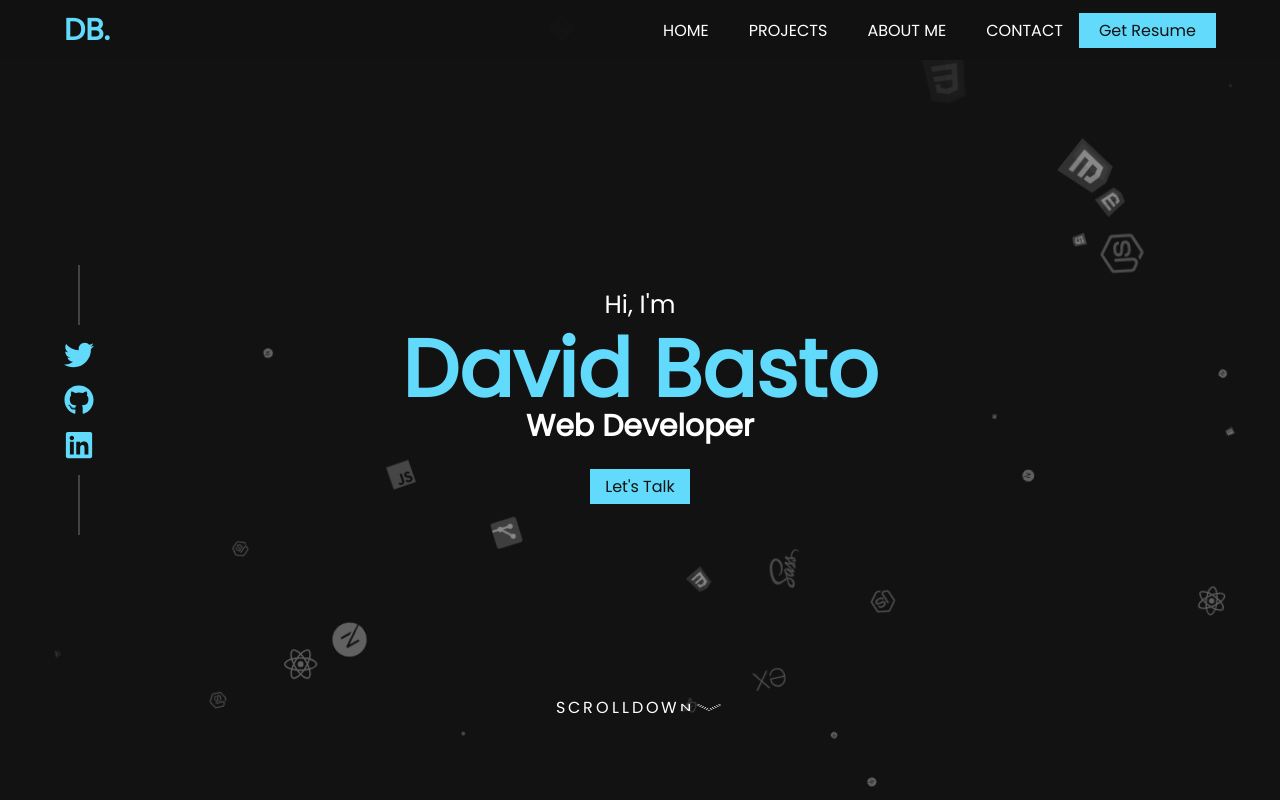
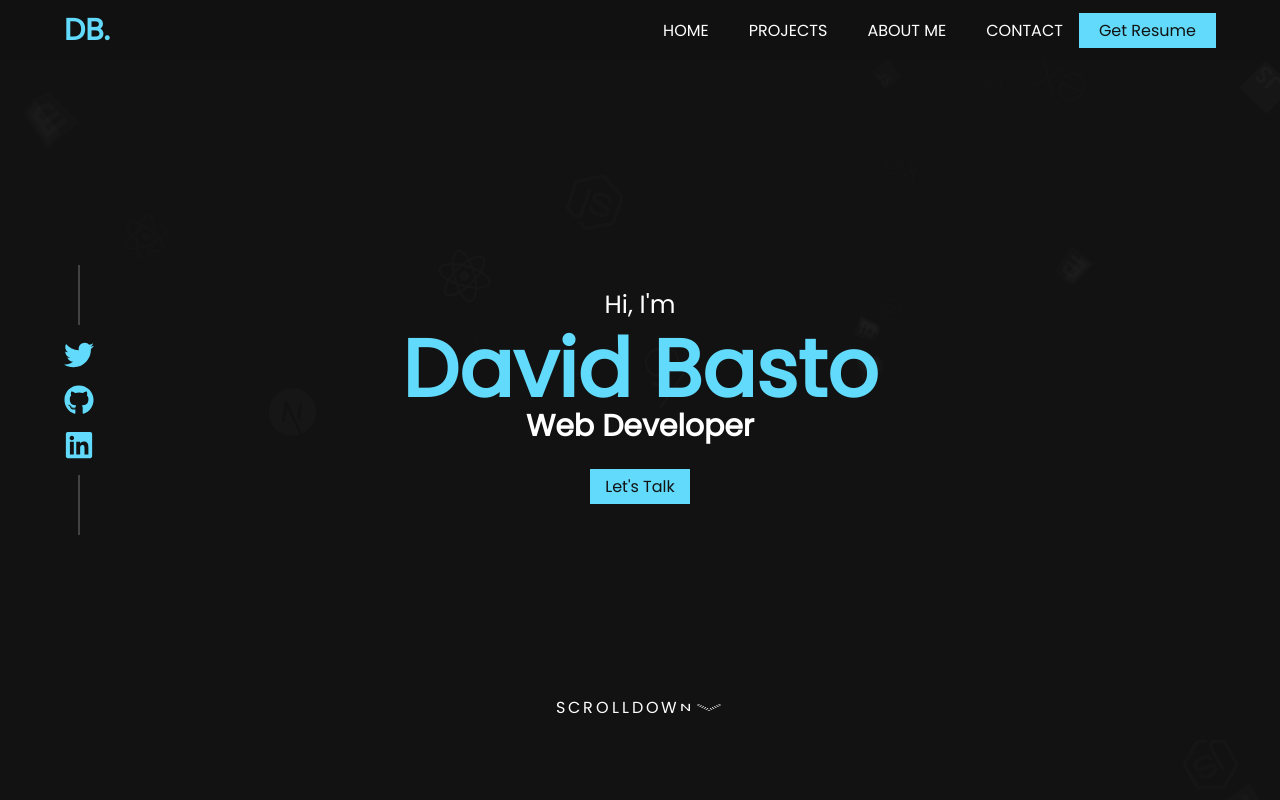
Before and after one commit to david-fb/NextJS-Portfolio, a Next.js app: page / in a window 1280 px wide. Shown: the top 800 px of the page. Built offline with nearby package versions, Linux system fonts and the light colour scheme.

Commit message:
[ADD] implement tsparticles

```diff
--- a/package.json
+++ b/package.json
@@ -15,7 +15,9 @@
     "nodemailer": "^6.7.3",
     "react": "17.0.2",
     "react-dom": "17.0.2",
-    "sass": "^1.49.9"
+    "react-tsparticles": "^2.0.6",
+    "sass": "^1.49.9",
+    "tsparticles": "^2.0.6"
   },
   "devDependencies": {
     "eslint": "8.12.0",
--- a/src/components/Header.jsx
+++ b/src/components/Header.jsx
@@ -1,79 +1,23 @@
-import { useRef, useEffect } from 'react';
 import Image from 'next/image';
 import Link from 'next/link';
 import ResumeButtonDownload from './ResumeButtonDownload';
-import JSIcon from '@assets/icons/js.svg';
-import NextJSIcon from '@assets/icons/nextjs.svg';
-import ReactJsIcon from '@assets/icons/reactjs.svg';
-import Html5Icon from '@assets/icons/html5.svg';
-import Css3Icon from '@assets/icons/css3.svg';
-import NodeJSIcon from '@assets/icons/nodejs.svg';
-import GitIcon from '@assets/icons/git.svg';
-import SassIcon from '@assets/icons/sass.svg';
-import ExpressJSIcon from '@assets/icons/expressjs.svg';
 import { SOCIAL_LINKS } from '@constants/index';
 import ScrollDown from '@components/ScrollDown';
+import ParticlesAnimation from './ParticlesAnimation';
 import styles from '@styles/Header.module.scss';
 
-const images = [JSIcon.src, NextJSIcon.src, ReactJsIcon.src, Html5Icon.src, Css3Icon.src, NodeJSIcon.src, GitIcon.src, SassIcon.src, ExpressJSIcon.src];
-
 export default function Header() {
-  const headerRef = useRef(null);
-  const timeout = useRef(null);
-  const interval = useRef(null);
-
-  useEffect(() => {
-    if (!headerRef.current) return;
-    const createBgImage = () => {
-      let size = Math.random() * 50;
-      const bg = images[Math.floor(Math.random() * images.length)];
-      const square = document.createElement('span');
-      square.style.width = 20 + size + 'px';
-      square.style.height = 20 + size + 'px';
-      square.style.top = Math.random() * innerHeight + 'px';
-      square.style.left = Math.random() * innerWidth + 'px';
-      square.style.backgroundImage = `url(${bg})`;
-      square.style.backgroundRepeat = 'no-repeat';
-      square.style.backgroundPosition = 'center';
-      square.style.backgroundSize = 'contain';
-      square.classList.add(styles['square']);
-      headerRef.current.appendChild(square);
-      timeout.current = setTimeout(() => {
-        square.remove();
-      }, 5000);
-    };
-    const options = {
-      root: null,
-      threshold: 0.1,
-      margin: '0px 0px',
-    };
-    const observer = new IntersectionObserver((entries) => {
-      entries.forEach((entry) => {
-        if (entry.isIntersecting) {
-          interval.current = setInterval(createBgImage, 150);
-        } else {
-          clearInterval(interval.current);
-        }
-      });
-    }, options);
-    observer.observe(headerRef.current);
-
-    return () => {
-      clearInterval(interval.current);
-      clearTimeout(timeout.current);
-      observer.disconnect();
-    };
-  }, [headerRef]);
-
   return (
-    <header ref={headerRef} className={`PageSection ${styles.container}`} id="Header">
+    <header className={`PageSection ${styles.container}`} id="Header">
       <div className={styles.content}>
         <ul className={styles.social}>
           {SOCIAL_LINKS.map((link, index) => (
             <li key={`social-link-${index}`} className={styles.socialItem}>
               <Link href={link.href}>
                 <a href={link.href} target="_blank" rel="noopener noreferrer">
-                  <Image src={link.icon} alt={link.name} layout="fill" />
+                  <figure>
+                    <Image src={link.icon} alt={link.name} layout="fill" />
+                  </figure>
                 </a>
               </Link>
             </li>
@@ -96,6 +40,7 @@ export default function Header() {
         </ul>
         <ScrollDown />
       </div>
+      <ParticlesAnimation />
     </header>
   );
 }
--- /dev/null
+++ b/src/components/ParticlesAnimation.jsx
@@ -0,0 +1,158 @@
+import Particles from 'react-tsparticles';
+import { loadFull } from 'tsparticles';
+import JSIcon from '@assets/icons/js2.svg';
+import NextJSIcon from '@assets/icons/nextjs.svg';
+import ReactJsIcon from '@assets/icons/reactjs.svg';
+import Html5Icon from '@assets/icons/html5.svg';
+import Css3Icon from '@assets/icons/css3.svg';
+import NodeJSIcon from '@assets/icons/nodejs.svg';
+import SassIcon from '@assets/icons/sass.svg';
+import ExpressJSIcon from '@assets/icons/expressjs.svg';
+
+export default function ParticlesAnimation() {
+  const particlesInit = async (main) => {
+    // you can initialize the tsParticles instance (main) here, adding custom shapes or presets
+    // this loads the tsparticles package bundle, it's the easiest method for getting everything ready
+    // starting from v2 you can add only the features you need reducing the bundle size
+    await loadFull(main);
+  };
+
+  return (
+    <Particles
+      id="tsparticles"
+      init={particlesInit}
+      style={{ position: 'absolute', top: 0, left: 0, width: '100%', height: '100%' }}
+      options={{
+        fpsLimit: 120,
+        fullScreen: {
+          enable: false,
+        },
+        particles: {
+          collisions: {
+            enable: true,
+          },
+          color: {
+            value: '#fafafa',
+          },
+          rotate: {
+            direction: 'clockwise',
+            animation: {
+              enable: true,
+              speed: 5,
+              sync: false,
+            },
+          },
+          move: {
+            direction: 'top',
+            collisions: true,
+            enable: true,
+            outModes: {
+              default: 'destroy',
+              bottom: 'none',
+            },
+            random: false,
+            speed: 2,
+            straight: true,
+          },
+          number: {
+            density: {
+              enable: true,
+              area: 800,
+            },
+            value: 35,
+          },
+          opacity: {
+            value: 0.15,
+            animation: {
+              enable: true,
+              speed: 0.5,
+              minimumValue: 0.1,
+              startValue: 'random',
+              sync: false,
+            },
+          },
+          shape: {
+            type: 'image',
+            image: [
+              {
+                src: NextJSIcon.src,
+                width: 100,
+                height: 100,
+                replaceColor: true,
+              },
+              {
+                src: JSIcon.src,
+                width: 100,
+                height: 100,
+                replaceColor: true,
+              },
+              {
+                src: ReactJsIcon.src,
+                width: 100,
+                height: 100,
+                replaceColor: true,
+              },
+              {
+                src: Html5Icon.src,
+                width: 100,
+                height: 100,
+                replaceColor: true,
+              },
+              {
+                src: Css3Icon.src,
+                width: 100,
+                height: 100,
+                replaceColor: true,
+              },
+              {
+                src: NodeJSIcon.src,
+                width: 100,
+                height: 100,
+                replaceColor: true,
+              },
+              {
+                src: SassIcon.src,
+                width: 100,
+                height: 100,
+                replaceColor: true,
+              },
+              {
+                src: ExpressJSIcon.src,
+                width: 100,
+                height: 100,
+                replaceColor: true,
+              },
+            ],
+          },
+          size: {
+            value: 30,
+            animation: {
+              enable: true,
+              speed: 10,
+              minimumValue: 10,
+              startValue: 'random',
+              sync: false,
+            },
+          },
+        },
+        emitters: {
+          direction: 'top',
+          size: {
+            width: 100,
+            height: 100,
+          },
+          position: {
+            x: 50,
+            y: 150,
+          },
+          rate: {
+            quantity: 1,
+            delay: 0.6,
+          },
+        },
+        detectRetina: true,
+        pauseOnOutsideViewport: true,
+      }}
+    />
+  );
+}
--- a/src/styles/Header.module.scss
+++ b/src/styles/Header.module.scss
@@ -63,10 +63,14 @@
   }
 }
 .socialItem {
-  position: relative;
   width: 30px;
   aspect-ratio: 1 / 1;
   cursor: pointer;
+  figure {
+    position: relative;
+    width: 100%;
+    height: 100%;
+  }
 }
 
 @media (min-width: 860px) {
@@ -114,27 +118,3 @@
     font-size: 17px;
   }
 }
-
-.square {
-  position: absolute;
-  pointer-events: none;
-  filter: grayscale(100%);
-  animation: animate 5s linear infinite;
-}
-
-@keyframes animate {
-  0% {
-    transform: scale(0) translateY(0) rotate(0deg);
-    opacity: 0;
-  }
-  10% {
-    opacity: 0.5;
-  }
-  90% {
-    opacity: 0.5;
-  }
-  100% {
-    transform: scale(1) translateY(-500%) rotate(360deg);
-    opacity: 0;
-  }
-}
```
Also changed, not shown: src/assets/icons/js2.svg (added), 1 other file (tests, documents, lock files or other folders).
